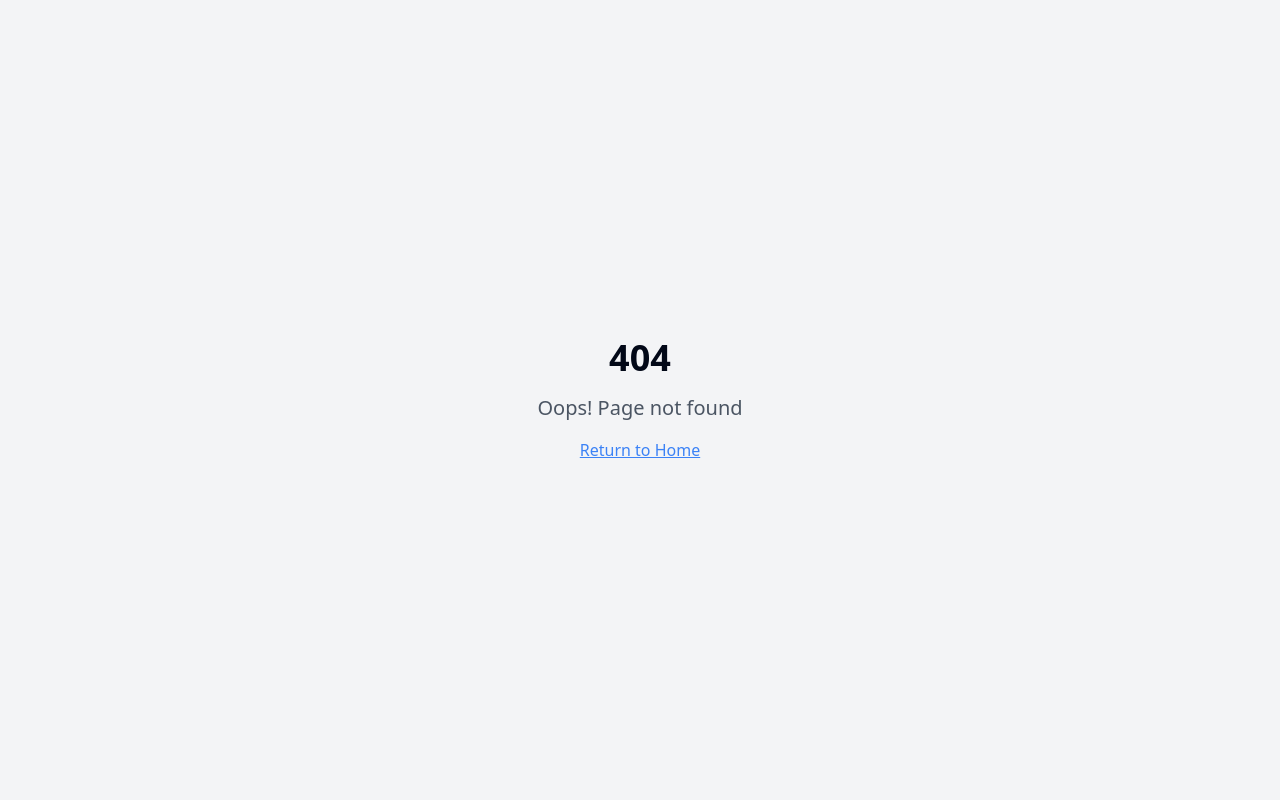
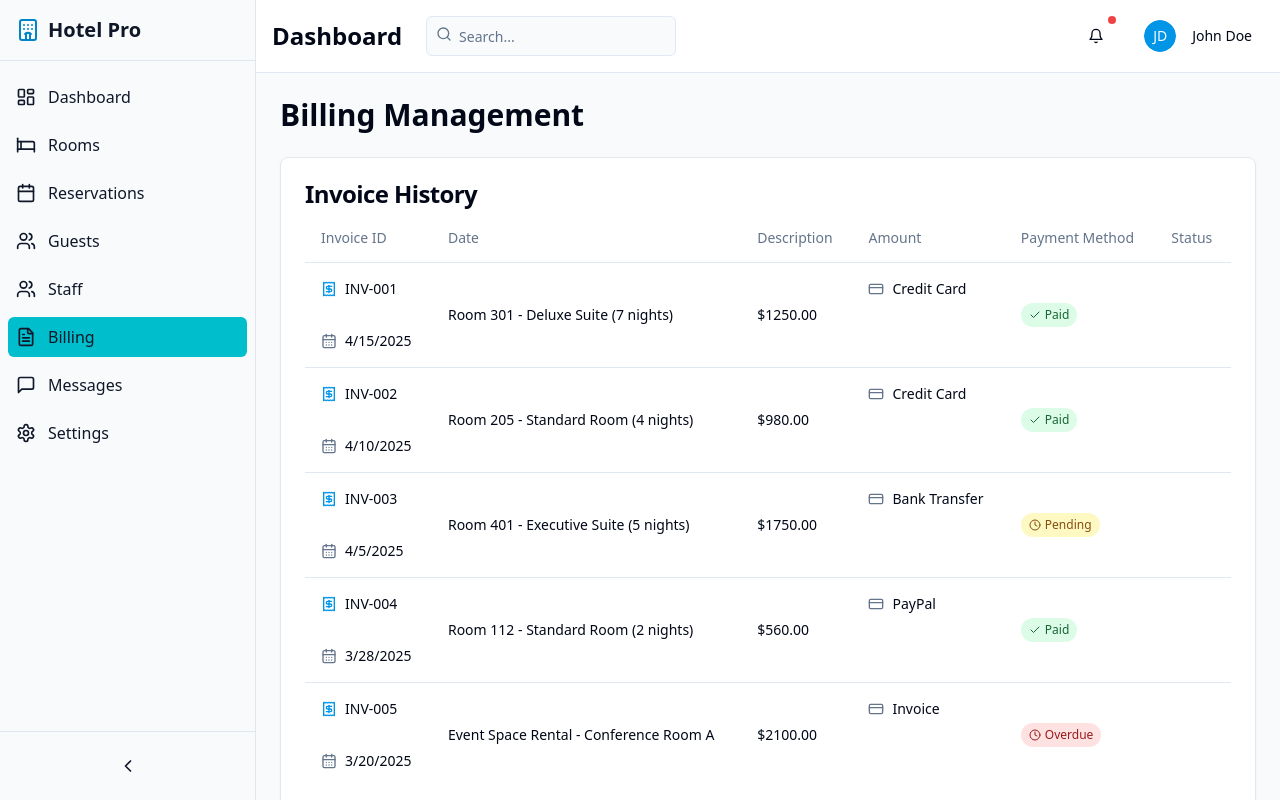
Before and after one commit to Khalidbinwaheed/inn-sight-manager, a React (Vite) app: page /billing in a window 1280 px wide. Before the commit this address had no page. Built offline with nearby package versions, Linux system fonts and the light colour scheme.

Commit message:
Add billing page
Adds a billing page with corresponding route and navigation link.

```diff
--- a/src/App.tsx
+++ b/src/App.tsx
@@ -9,6 +9,7 @@ import Rooms from "./pages/Rooms";
 import Reservations from "./pages/Reservations";
 import Guests from "./pages/Guests";
 import Staff from "./pages/Staff";
+import Billing from "./pages/Billing";
 import NotFound from "./pages/NotFound";
 
 const queryClient = new QueryClient();
@@ -25,6 +26,7 @@ const App = () => (
           <Route path="/reservations" element={<Reservations />} />
           <Route path="/guests" element={<Guests />} />
           <Route path="/staff" element={<Staff />} />
+          <Route path="/billing" element={<Billing />} />
           {/* ADD ALL CUSTOM ROUTES ABOVE THE CATCH-ALL "*" ROUTE */}
           <Route path="*" element={<NotFound />} />
         </Routes>
--- /dev/null
+++ b/src/components/dashboard/BillingList.tsx
@@ -0,0 +1,121 @@
+
+import React from 'react';
+import {
+  Card,
+  CardContent,
+  CardHeader,
+  CardTitle,
+} from "@/components/ui/card";
+import {
+  Table,
+  TableBody,
+  TableCell,
+  TableHead,
+  TableHeader,
+  TableRow,
+} from "@/components/ui/table";
+import { Receipt, CalendarDays, CreditCard, Check, Clock } from "lucide-react";
+
+// Sample billing data
+const invoices = [
+  {
+    id: "INV-001",
+    date: "2025-04-15",
+    amount: 1250.00,
+    status: "Paid",
+    paymentMethod: "Credit Card",
+    description: "Room 301 - Deluxe Suite (7 nights)"
+  },
+  {
+    id: "INV-002",
+    date: "2025-04-10",
+    amount: 980.00,
+    status: "Paid",
+    paymentMethod: "Credit Card",
+    description: "Room 205 - Standard Room (4 nights)"
+  },
+  {
+    id: "INV-003",
+    date: "2025-04-05",
+    amount: 1750.00,
+    status: "Pending",
+    paymentMethod: "Bank Transfer",
+    description: "Room 401 - Executive Suite (5 nights)"
+  },
+  {
+    id: "INV-004",
+    date: "2025-03-28",
+    amount: 560.00,
+    status: "Paid",
+    paymentMethod: "PayPal",
+    description: "Room 112 - Standard Room (2 nights)"
+  },
+  {
+    id: "INV-005",
+    date: "2025-03-20",
+    amount: 2100.00,
+    status: "Overdue",
+    paymentMethod: "Invoice",
+    description: "Event Space Rental - Conference Room A"
+  },
+];
+
+const BillingList = () => {
+  return (
+    <Card>
+      <CardHeader className="pb-2">
+        <CardTitle>Invoice History</CardTitle>
+      </CardHeader>
+      <CardContent>
+        <Table>
+          <TableHeader>
+            <TableRow>
+              <TableHead>Invoice ID</TableHead>
+              <TableHead>Date</TableHead>
+              <TableHead>Description</TableHead>
+              <TableHead>Amount</TableHead>
+              <TableHead>Payment Method</TableHead>
+              <TableHead>Status</TableHead>
+            </TableRow>
+          </TableHeader>
+          <TableBody>
+            {invoices.map((invoice) => (
+              <TableRow key={invoice.id}>
+                <TableCell className="font-medium flex items-center">
+                  <Receipt size={16} className="mr-2 text-primary" />
+                  {invoice.id}
+                </TableCell>
+                <TableCell className="flex items-center">
+                  <CalendarDays size={16} className="mr-2 text-muted-foreground" />
+                  {new Date(invoice.date).toLocaleDateString()}
+                </TableCell>
+                <TableCell>{invoice.description}</TableCell>
+                <TableCell>${invoice.amount.toFixed(2)}</TableCell>
+                <TableCell className="flex items-center">
+                  <CreditCard size={16} className="mr-2 text-muted-foreground" />
+                  {invoice.paymentMethod}
+                </TableCell>
+                <TableCell>
+                  <span className={`px-2 py-1 rounded-full text-xs flex items-center w-fit ${
+                    invoice.status === 'Paid'
+                      ? 'bg-green-100 text-green-800'
+                      : invoice.status === 'Pending'
+                        ? 'bg-yellow-100 text-yellow-800'
+                        : 'bg-red-100 text-red-800'
+                  }`}>
+                    {invoice.status === 'Paid' && <Check size={12} className="mr-1" />}
+                    {invoice.status === 'Pending' && <Clock size={12} className="mr-1" />}
+                    {invoice.status === 'Overdue' && <Clock size={12} className="mr-1" />}
+                    {invoice.status}
+                  </span>
+                </TableCell>
+              </TableRow>
+            ))}
+          </TableBody>
+        </Table>
+      </CardContent>
+    </Card>
+  );
+};
+
+export default BillingList;
--- /dev/null
+++ b/src/pages/Billing.tsx
@@ -0,0 +1,22 @@
+
+import React from 'react';
+import Sidebar from '@/components/dashboard/Sidebar';
+import DashboardHeader from '@/components/dashboard/DashboardHeader';
+import BillingList from '@/components/dashboard/BillingList';
+
+const Billing = () => {
+  return (
+    <div className="flex h-screen overflow-hidden">
+      <Sidebar />
+      <div className="flex flex-col flex-1 overflow-hidden">
+        <DashboardHeader />
+        <div className="flex-1 overflow-y-auto p-6">
+          <h1 className="text-3xl font-bold mb-6">Billing Management</h1>
+          <BillingList />
+        </div>
+      </div>
+    </div>
+  );
+};
+
+export default Billing;
```
